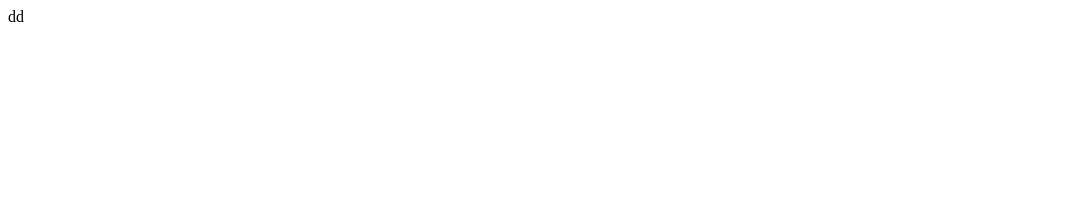
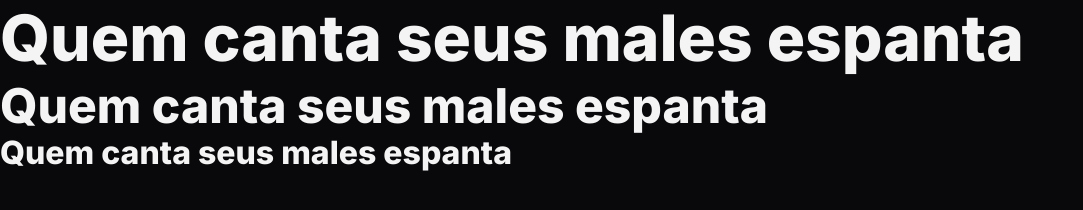
Before and after one commit to Leonekp4/Fundamentos-da-programacao, a plain HTML site: page projetos/zingen/index.html in a window 1280 px wide. Shown: the whole page, without its empty margins (0-1083 px from the left). Drawn offline with Linux system fonts and the light colour scheme.

Commit message:
definido variáveis css

```diff
--- a/projetos/zingen/index.html
+++ b/projetos/zingen/index.html
@@ -1,16 +1,21 @@
 <!DOCTYPE html>
 <html lang="pr-br">
 <head>
+
+    <link rel="preconnect" href="https://fonts.googleapis.com">
+    <link rel="preconnect" href="https://fonts.gstatic.com" crossorigin>
+
     <meta charset="UTF-8">
     <meta name="viewport" content="width=device-width, initial-scale=1.0">
     <title>Zingen - Karaokê</title>
 
     <link rel="stylesheet" href="styles/index.css">
+    <link href="https://fonts.googleapis.com/css2?family=Inter:ital,opsz,wght@0,14..32,100..900;1,14..32,100..900&display=swap" rel="stylesheet">
+
 </head>
 <body>
-
+    <h1>Quem canta seus males espanta</h1>
+    <h2>Quem canta seus males espanta</h2>
+    <h3>Quem canta seus males espanta</h3>
 </body>
 </html>
-
-
-dd
--- a/projetos/zingen/styles/global.css
+++ b/projetos/zingen/styles/global.css
@@ -0,0 +1,89 @@
+*,
+*::before,
+*::after {
+    box-sizing: border-box;
+}
+
+* {
+    margin: 0;
+    padding: 0;
+    font: inherit;
+
+    -webkit-font-smoothing: antialiased;
+    -moz-osx-font-smoothing: grayscale;
+}
+
+:root {
+    --background-color: #09090B;
+    --surface-color: #18181B;
+    --stroke-color: #27272A;
+    --text-color-secondary: #A1A1AA;
+    --text-color-primary: #F4F4F5;
+
+    --brand-gradient: #FC4A1A, #F7B733 ;
+    --brand-color-primary: #F7B733;
+    --brand-color-secondary: #FC4A1A;
+
+    --ff-sans: 'Inter', system-ui, sans-serif;
+    --fw-base: 400;
+    --fw-md: 500;
+    --fw-bold: 800;
+
+    --fs-sm: 0.875rem;
+    --fs-base: 1rem;
+    --fs-lg: 1.25rem;
+    --fs-xl: 1.5rem;
+    --fs-2xl: 2.5rem;
+
+    /* font mobile */
+    /* font desktop */
+}
+
+html {
+    font-family: var(--ff-sans);
+    font-weight: var(--fw-base);
+    font-size: var(--fs-base);
+    line-height: 1.6;
+    color: var(--text-color-primary);
+}
+
+body {
+    background-color: var(--background-color);
+}
+
+h1, h2, h3 {
+    line-height: 1.2;
+    color: var(--text-color-primary);
+    font-weight: var(--fw-bold);
+    letter-spacing: -0,04em;
+
+}
+
+h1 {
+    font-size: var(--fs-2xl);
+}
+
+h2 {
+    font-size: var(--fs-xl);
+}
+
+h3 {
+    font-size: var(--fs-lg);
+}
+
+a {
+    text-decoration: none;
+    color: inherit;
+}
+
+ul[role="list"] {
+    list-style: none;
+}
+
+@media (width >= 80em) { /* configuração de responsividade de telas, saindo de pelas de 375px para 1080px */
+    :root {
+        --fs-lg: 2rem;
+        --fs-xl: 3rem;
+        --fs-2xl: 4rem;
+    }
+}
```
